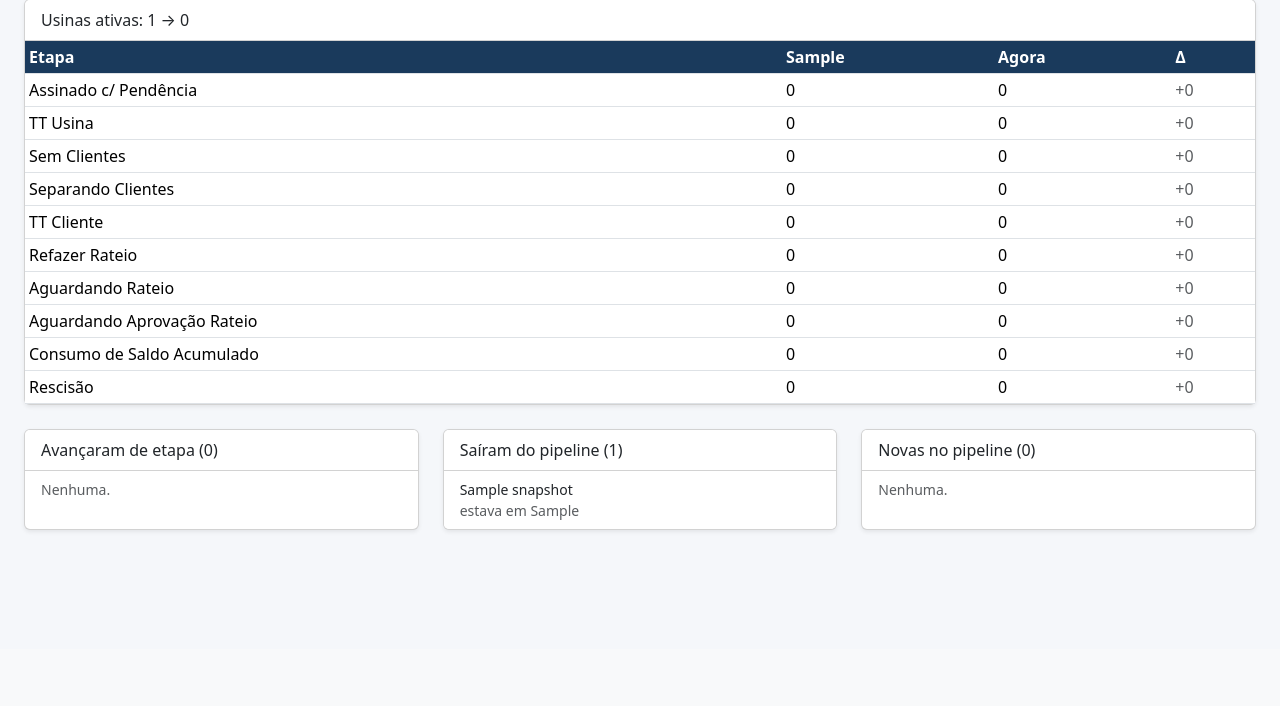
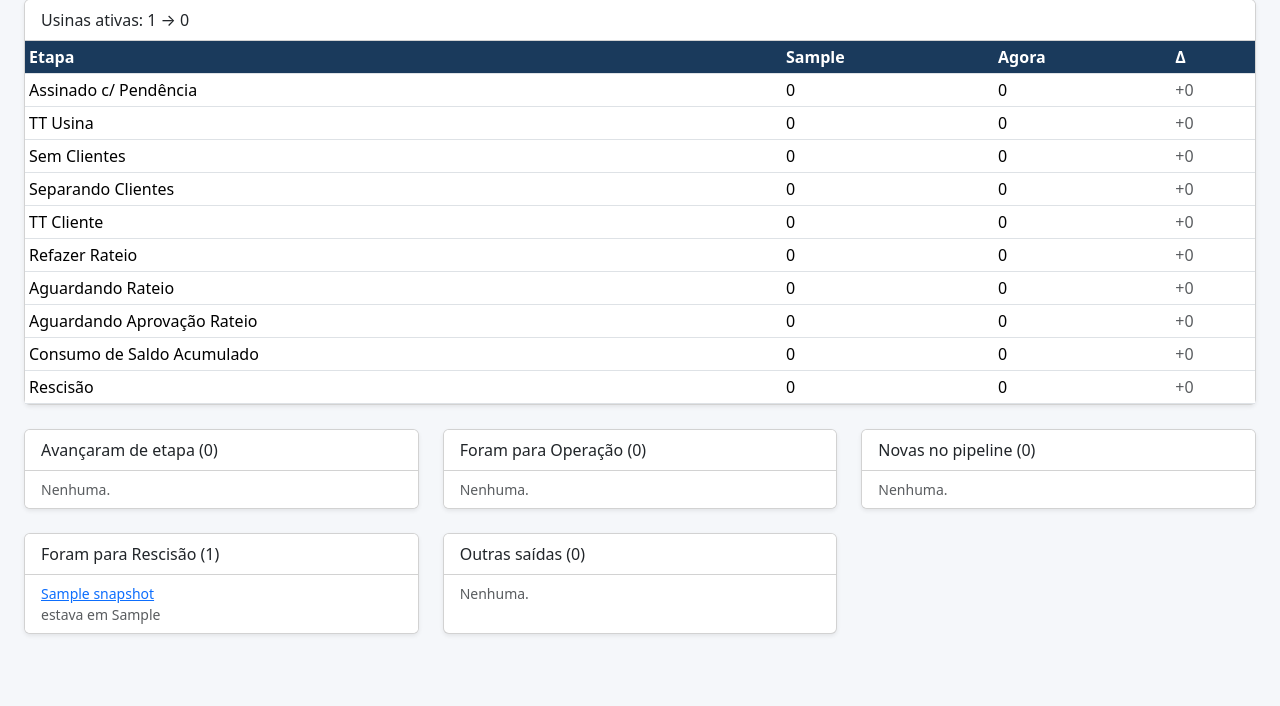
Before and after one commit to Relicetti/claude-code-workspace, a Flask app: page /comparativo in a window 1280 px wide. Shown: the part 151-857 px from the top of the page. Before the commit the page ends 683 px from the top, so only its background shows below. Run offline with Flask 3, Linux system fonts and the light colour scheme; the visitor is signed in with stand-in values (Sample User, id 1); tables that the repository leaves empty hold one stand-in row (values such as "Sample post"); some libraries are stand-ins or nearby versions.

Commit message:
feat(fup-operacoes): mostrar destino de quem saiu do pipeline no comparativo
O comparativo semanal só dizia "saíram do pipeline" sem contar pra onde
foram. Agora separa em "Foram para Operação", "Foram para Rescisão" e
"Outras saídas" (excluídas), consultando o status atual de cada usina
que não está mais ativa.

Co-Authored-By: Claude Sonnet 5 <noreply@anthropic.com>

```diff
--- a/fup-operacoes/app.py
+++ b/fup-operacoes/app.py
@@ -378,15 +378,26 @@ def comparativo():
         contagem_antes[etapa] = sum(1 for s in snapshot.values() if s["etapa"] == etapa)
         contagem_agora[etapa] = sum(1 for u in usinas_atuais if u["etapa_atual"] == etapa)
 
-    avancaram, novas, saidas = [], [], []
-    for usina_id, s in snapshot.items():
-        atual = atuais_por_id.get(usina_id)
-        if atual is None:
-            saidas.append({"nome_ufv": s["nome_ufv"], "etapa_antes": s["etapa"]})
-        elif atual["etapa_atual"] != s["etapa"]:
-            avancaram.append({
-                "usina": atual, "etapa_antes": s["etapa"], "etapa_agora": atual["etapa_atual"],
-            })
+    avancaram, novas, foram_operacao, foram_rescisao, saidas_outras = [], [], [], [], []
+    with db.conectar() as conn:
+        for usina_id, s in snapshot.items():
+            atual = atuais_por_id.get(usina_id)
+            if atual is not None:
+                if atual["etapa_atual"] != s["etapa"]:
+                    avancaram.append({
+                        "usina": atual, "etapa_antes": s["etapa"], "etapa_agora": atual["etapa_atual"],
+                    })
+                continue
+
+            usina_agora = db.buscar_usina(conn, usina_id)
+            if usina_agora is None:
+                saidas_outras.append({"nome_ufv": s["nome_ufv"], "etapa_antes": s["etapa"], "motivo": "excluída"})
+            elif usina_agora["status"] == "operacao":
+                foram_operacao.append({"nome_ufv": s["nome_ufv"], "etapa_antes": s["etapa"], "usina_id": usina_id})
+            elif usina_agora["status"] == "rescindida":
+                foram_rescisao.append({"nome_ufv": s["nome_ufv"], "etapa_antes": s["etapa"], "usina_id": usina_id})
+            else:
+                saidas_outras.append({"nome_ufv": s["nome_ufv"], "etapa_antes": s["etapa"], "motivo": None})
     for u in usinas_atuais:
         if u["id"] not in snapshot:
             novas.append(u)
@@ -400,7 +411,9 @@ def comparativo():
         contagem_agora=contagem_agora,
         avancaram=avancaram,
         novas=novas,
-        saidas=saidas,
+        foram_operacao=foram_operacao,
+        foram_rescisao=foram_rescisao,
+        saidas_outras=saidas_outras,
         total_antes=len(snapshot),
         total_agora=len(usinas_atuais),
     )
--- a/fup-operacoes/templates/comparativo.html
+++ b/fup-operacoes/templates/comparativo.html
@@ -79,10 +79,13 @@
   </div>
   <div class="col-md-4 mb-4">
     <div class="card shadow-sm h-100">
-      <div class="card-header bg-white">Saíram do pipeline ({{ saidas|length }})</div>
+      <div class="card-header bg-white">Foram para Operação ({{ foram_operacao|length }})</div>
       <ul class="list-group list-group-flush">
-        {% for s in saidas %}
-          <li class="list-group-item small">{{ s.nome_ufv }}<br><span class="text-muted">estava em {{ s.etapa_antes }}</span></li>
+        {% for s in foram_operacao %}
+          <li class="list-group-item small">
+            <a href="{{ url_for('ver_usina', usina_id=s.usina_id) }}">{{ s.nome_ufv }}</a><br>
+            <span class="text-muted">estava em {{ s.etapa_antes }}</span>
+          </li>
         {% else %}
           <li class="list-group-item small text-muted">Nenhuma.</li>
         {% endfor %}
@@ -104,6 +107,36 @@
       </ul>
     </div>
   </div>
+  <div class="col-md-4 mb-4">
+    <div class="card shadow-sm h-100">
+      <div class="card-header bg-white">Foram para Rescisão ({{ foram_rescisao|length }})</div>
+      <ul class="list-group list-group-flush">
+        {% for s in foram_rescisao %}
+          <li class="list-group-item small">
+            <a href="{{ url_for('ver_usina', usina_id=s.usina_id) }}">{{ s.nome_ufv }}</a><br>
+            <span class="text-muted">estava em {{ s.etapa_antes }}</span>
+          </li>
+        {% else %}
+          <li class="list-group-item small text-muted">Nenhuma.</li>
+        {% endfor %}
+      </ul>
+    </div>
+  </div>
+  <div class="col-md-4 mb-4">
+    <div class="card shadow-sm h-100">
+      <div class="card-header bg-white">Outras saídas ({{ saidas_outras|length }})</div>
+      <ul class="list-group list-group-flush">
+        {% for s in saidas_outras %}
+          <li class="list-group-item small">
+            {{ s.nome_ufv }}<br>
+            <span class="text-muted">estava em {{ s.etapa_antes }}{% if s.motivo %} · {{ s.motivo }}{% endif %}</span>
+          </li>
+        {% else %}
+          <li class="list-group-item small text-muted">Nenhuma.</li>
+        {% endfor %}
+      </ul>
+    </div>
+  </div>
 </div>
 
 {% endif %}
```
